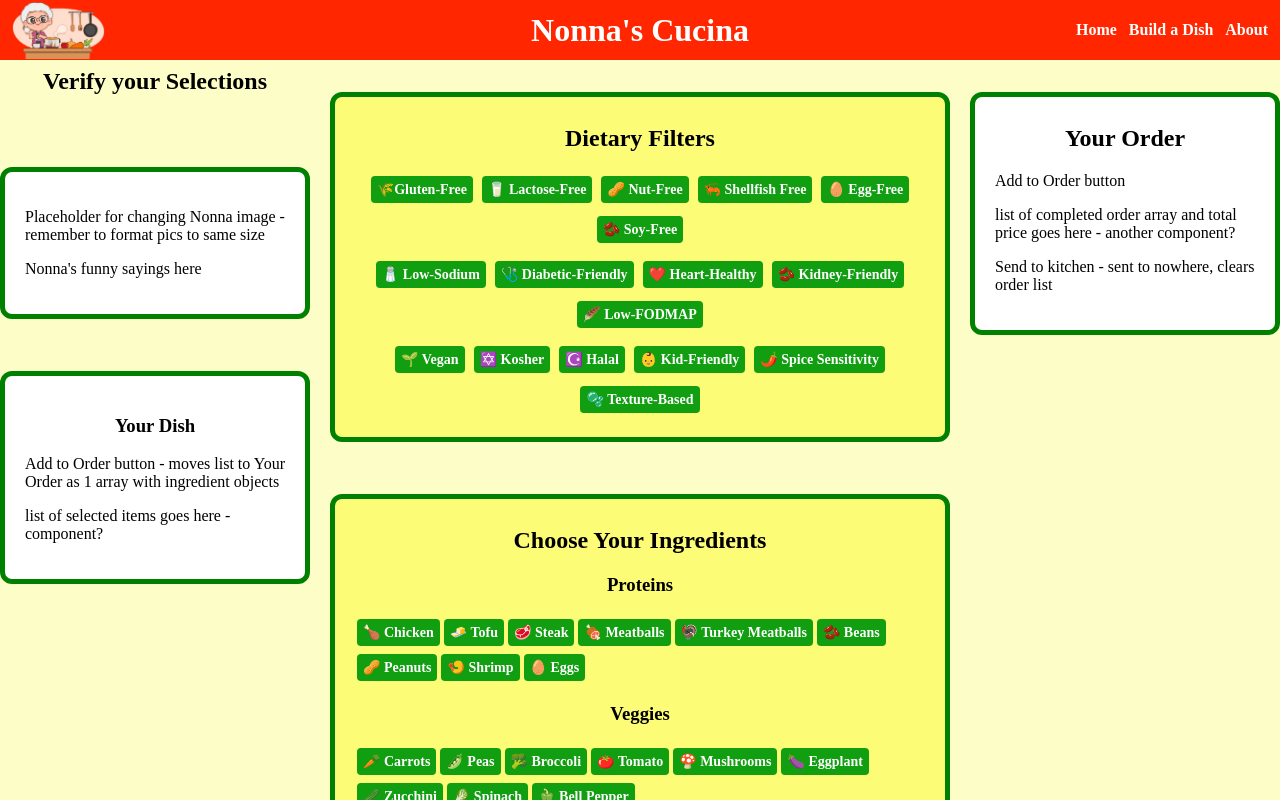
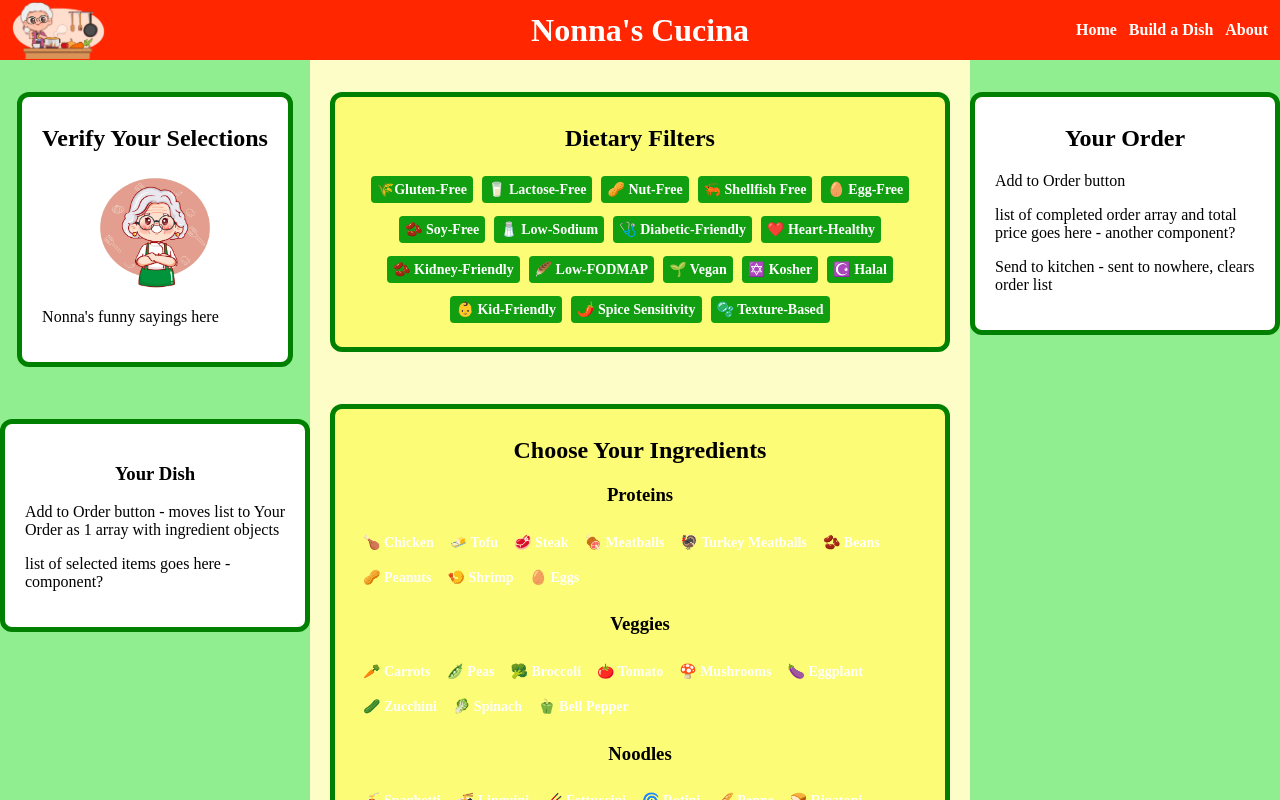
Before and after one commit to lindsayowow/nonnas-cucina, a React (Vite) app: page /buildadish in a window 1280 px wide. Shown: the top 800 px of the page. Built offline with nearby package versions, Linux system fonts and the light colour scheme.

Commit message:
click filtering and ingredient disable actions incomplete

```diff
--- a/src/components/FilterButton.jsx
+++ b/src/components/FilterButton.jsx
@@ -4,18 +4,13 @@ import '../styles/BuildADish.css';
 export default function FilterButton(props) {
   return (
     <div className="filterButtons">
-      {props.DietaryFilters.map((filter, index) => (
-        <React.Fragment key={filter}>
+      {props.DietaryFilters.map((filter) => (
           <button
             className="FilterButton"
             onClick={() => props.onSelectedFilter(filter)}
           >
             {filter}
           </button>
-
-          {index === 5 && <div className="break"></div>}
-          {index === 10 && <div className="break"></div>}
-        </React.Fragment>
       ))}
     </div>
   );
--- a/src/components/IngredientButton.jsx
+++ b/src/components/IngredientButton.jsx
@@ -2,8 +2,9 @@ import React from 'react';
 import '../styles/BuildADish.css';
 
 
-export default function IngredientButton({ emoji, name }) {
+export default function IngredientButton({ emoji, name, disabled }) {
   return (
-    <button className="IngredientButton" >{emoji} {name}</button>
+    <button className="IngredientButton"
+    disabled={disabled}>{emoji} {name}</button>
   );
 }
--- a/src/components/Ingredients.jsx
+++ b/src/components/Ingredients.jsx
@@ -2,10 +2,9 @@ import React from 'react';
 import '../styles/BuildADish.css';
 import IngredientButton from './IngredientButton.jsx';
 import IngredientsData from '../data/ingredients.json';
-import {categoryMap} from '../utils/constants.js';
+import { categoryMap, inversionList, filterMap } from '../utils/constants.js';
 
 export default function Ingredients(props) {
-
   return (
     <div className="ingredientClass">
       <h2>Choose Your Ingredients</h2>
@@ -14,14 +13,19 @@ export default function Ingredients(props) {
           <h3 className="categoryHeader">{Category}</h3>
 
           {IngredientsData.filter((ingredient) =>
-              ingredient.category === categoryMap[Category])
-              .map((ingredient) => (<IngredientButton key={ingredient.name}
-                name={ingredient.name} emoji={ingredient.emoji}/>
-              ))}
-
+            ingredient.category === categoryMap[Category])
+            .map((ingredient) => (
+              <IngredientButton
+                key={ingredient.name}
+                name={ingredient.name}
+                emoji={ingredient.emoji}
+                disabled={(inversionList.includes(props.selectedFilter)
+                  && ingredient[filterMap[props.selectedFilter]])
+                  || (!inversionList.includes(props.selectedFilter)
+                  && !(ingredient[filterMap[props.selectedFilter]]))} />
+            ))}
         </div>
       ))}
-
     </div>
   );
 }
--- a/src/components/NonnaReaction.jsx
+++ b/src/components/NonnaReaction.jsx
@@ -1,10 +1,17 @@
 import React from 'react';
 import '../styles/BuildADish.css';
+// import SayingsData from '../data/nonna.json';
+import NonnaNeutral from '../assets/nonna-neutral.png';
 
 export default function NonnaReaction() {
+
     return (
-        <div className="nonna">
-            <p>Placeholder for changing Nonna image - remember to format pics to same size</p>
+        <div key="nonna" className="nonna">
+             <h2>Verify Your Selections</h2>
+             <img src={NonnaNeutral} className="nonnaNeutral"></img>
+             <p>
+              {/* {SayingsData.message} */}
+            </p>
             <p>Nonna's funny sayings here</p>
         </div>
     )
--- a/src/pages/BuildADish.jsx
+++ b/src/pages/BuildADish.jsx
@@ -15,7 +15,7 @@ export default function BuildADish() {
   return (
     <div className="build-container">
       <div className="section-1">
-        <h2>Verify your Selections</h2>
+        {/* <h2>Verify your Selections</h2> */}
         <NonnaReaction />
         <Dish />
       </div>
--- a/src/styles/BuildADish.css
+++ b/src/styles/BuildADish.css
@@ -10,6 +10,11 @@
   display: flex;
   flex-direction: column;
   gap: 20px;
+}
+
+.section-1,
+.section-3 {
+  background-color: lightgreen;
 }
 
 h2 {
@@ -66,6 +71,10 @@ h3 {
   color: black;
 }
 
+.IngredientButton:disabled {
+  background-color: rgb(252, 252, 118);
+}
+
 .break {
   flex-basis: 100%;
   height: 0;
@@ -82,3 +91,10 @@ h3 {
   padding: 20px;
   margin-top: 2rem;
 }
+
+.nonnaNeutral {
+    display: block;
+  margin: 0 auto;
+  border-radius: 12%;
+  height: 120px;
+}
--- a/src/utils/constants.js
+++ b/src/utils/constants.js
@@ -2,6 +2,9 @@ export const DietaryFilters = ["🌾Gluten-Free", "🥛 Lactose-Free", "🥜 Nut
   "🥚 Egg-Free", "🫘 Soy-Free", "🧂 Low-Sodium", "🩺 Diabetic-Friendly", "❤️ Heart-Healthy",
   "🫘 Kidney-Friendly", "🪶 Low-FODMAP", "🌱 Vegan", "✡️ Kosher", "☪️ Halal", "👶 Kid-Friendly", "🌶️ Spice Sensitivity",
   "🫧 Texture-Based"]
+
+export const inversionList = ["🌾Gluten-Free", "🥛 Lactose-Free", "🥜 Nut-Free", "🦐 Shellfish Free",
+  "🥚 Egg-Free", "🫘 Soy-Free"]
 
 export const Categories = ["Proteins", "Veggies", "Noodles", "Sauces", "Toppings"];
 
```
Also changed, not shown: src/data/nonna.json (+9 -15 lines).
